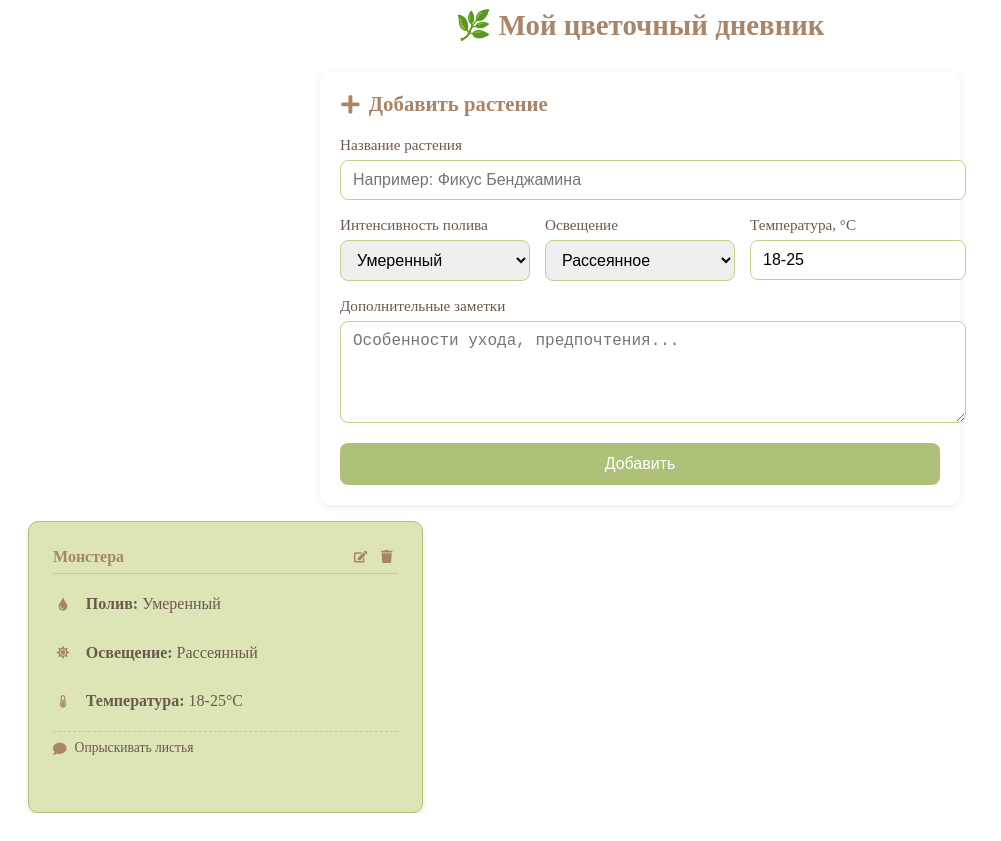
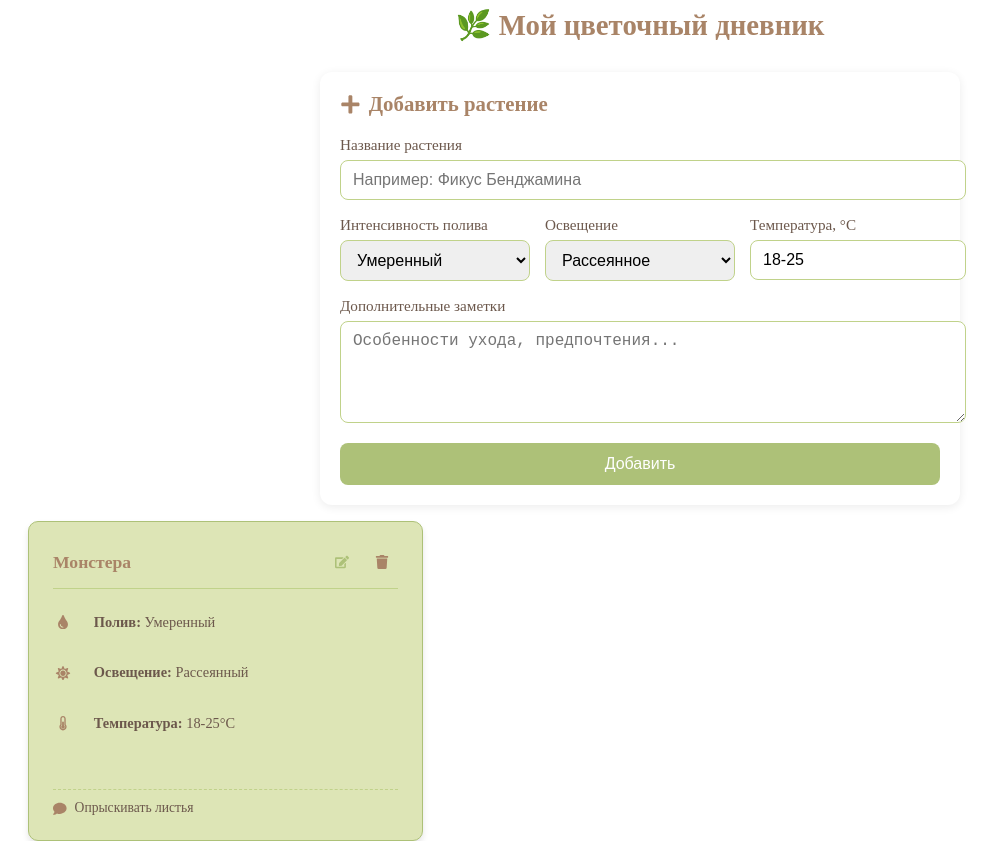
Before and after one commit to nickolaykrasilov/Flower-care-service, a React (Create React App) app in the folder my-react-app/: page / in a window 1280 px wide. Shown: the whole page, without its empty margins (0-1001 px from the left). Before the commit the page ends 813 px from the top, so only its background shows below. Built offline with nearby package versions, Linux system fonts and the light colour scheme.

Commit message:
Подсказка при наведении на кнопки редактирование и удалить

```diff
--- a/my-react-app/src/components/FlowerCard.jsx
+++ b/my-react-app/src/components/FlowerCard.jsx
@@ -4,26 +4,34 @@ import '../styles/FlowerCard.css';
 const FlowerCard = ({ flower, onDelete, onEdit }) => {
   return (
     <div className="flower-card">
+      {/* Заголовок карточки с кнопками */}
       <div className="flower-card-header">
         <h3 className="flower-card-title">{flower.name}</h3>
         <div className="flower-card-actions">
           <button
-            onClick={() => onEdit(flower)}
+            onClick={(e) => {
+              e.stopPropagation();
+              onEdit(flower);
+            }}
             className="flower-card-button edit-button"
             aria-label="Редактировать"
           >
-            <FaEdit />
+            <FaEdit size={14} />
           </button>
           <button
-            onClick={() => onDelete(flower.id)}
+            onClick={(e) => {
+              e.stopPropagation();
+              onDelete(flower.id);
+            }}
             className="flower-card-button delete-button"
             aria-label="Удалить"
           >
-            <FaTrash />
+            <FaTrash size={14} />
           </button>
         </div>
       </div>
 
+      {/* Свойства растения */}
       <div className="flower-properties">
         <div className="flower-property">
           <FaTint className="property-icon" />
@@ -39,6 +47,7 @@ const FlowerCard = ({ flower, onDelete, onEdit }) => {
         </div>
       </div>
 
+      {/* Блок с комментарием */}
       {flower.comment && (
         <div className="flower-comment">
           <FaComment className="comment-icon" />
--- a/my-react-app/src/styles/FlowerCard.css
+++ b/my-react-app/src/styles/FlowerCard.css
@@ -11,6 +11,7 @@
   display: flex;
   flex-direction: column;
   transition: transform 0.2s, box-shadow 0.2s;
+  position: relative;
 }
 
 .flower-card:hover {
@@ -18,70 +19,111 @@
   box-shadow: 0 4px 12px rgba(0,0,0,0.1);
 }
 
-
 .flower-card-header {
   display: flex;
   justify-content: space-between;
   align-items: center;
-  margin-bottom: 8px;
-  padding-bottom: 6px;
+  margin-bottom: 12px;
+  padding-bottom: 10px;
   border-bottom: 1px solid var(--olivine-light);
 }
 
 .flower-card-title {
   margin: 0;
   color: var(--chamoisee);
-  font-size: 1rem;
+  font-size: 1.1rem;
   font-weight: 600;
 }
 
 .flower-card-actions {
   display: flex;
-  gap: 5px;
+  gap: 8px;
 }
 
 .flower-card-button {
   background: none;
   border: none;
-  color: var(--chamoisee);
   cursor: pointer;
-  padding: 4px;
-  border-radius: 4px;
-  transition: all 0.2s;
+  padding: 6px;
+  border-radius: 50%;
+  transition: all 0.3s ease;
   display: flex;
   align-items: center;
+  justify-content: center;
+  width: 32px;
+  height: 32px;
+  position: relative;
 }
 
-.flower-card-button:hover {
-  background-color: var(--olivine-light);
+.edit-button {
+  color: var(--olivine);
+}
+
+.delete-button {
+  color: var(--chamoisee);
+}
+
+.edit-button:hover {
+  background-color: var(--olivine);
+  color: white;
+  transform: scale(1.1);
+  box-shadow: 0 0 0 2px rgba(173, 193, 120, 0.3);
+}
+
+.delete-button:hover {
+  background-color: var(--chamoisee);
+  color: white;
+  transform: scale(1.1);
+  box-shadow: 0 0 0 2px rgba(169, 132, 103, 0.3);
+}
+
+.flower-card-button::after {
+  content: attr(aria-label);
+  position: absolute;
+  bottom: -30px;
+  left: 50%;
+  transform: translateX(-50%);
+  background: var(--umber);
+  color: white;
+  padding: 4px 8px;
+  border-radius: 4px;
+  font-size: 0.75rem;
+  opacity: 0;
+  transition: opacity 0.2s;
+  pointer-events: none;
+  white-space: nowrap;
+}
+
+.flower-card-button:hover::after {
+  opacity: 1;
 }
 
 .flower-properties {
   display: flex;
   flex-direction: column;
-  gap: 5px;
+  gap: 8px;
+  margin-bottom: 12px;
 }
 
 .flower-property {
   display: flex;
   align-items: center;
+  gap: 8px;
+  font-size: 0.9rem;
 }
 
 .property-icon {
   color: var(--chamoisee);
-  margin-right: 8px;
-  min-width: 16px;
-  font-size: 0.8rem;
+  flex-shrink: 0;
 }
 
 .flower-comment {
-  margin-top: 8px;
-  padding-top: 8px;
+  margin-top: auto;
+  padding-top: 10px;
   border-top: 1px dashed var(--olivine-light);
+  display: flex;
+  gap: 8px;
   font-size: 0.85rem;
-  display: flex;
-  align-items: flex-start;
-  gap: 8px;
 }
 
 .comment-icon {
```
